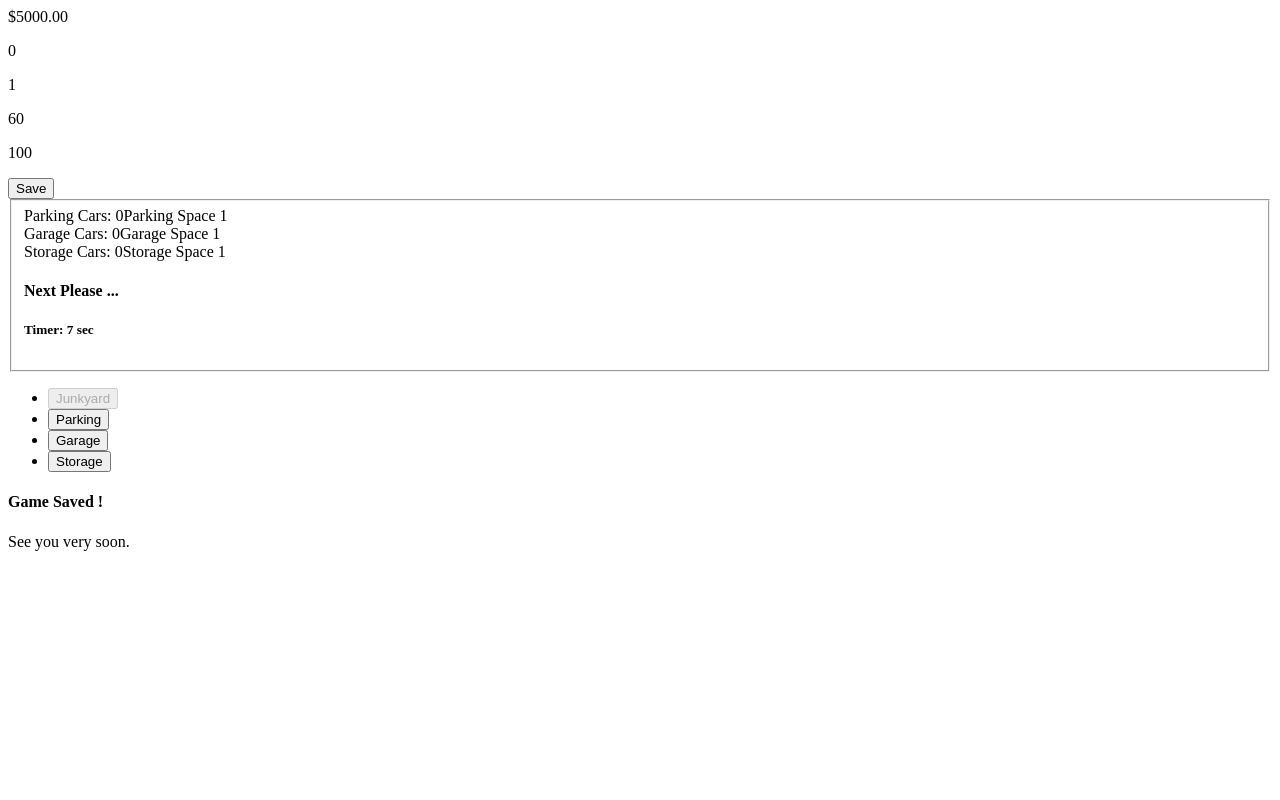
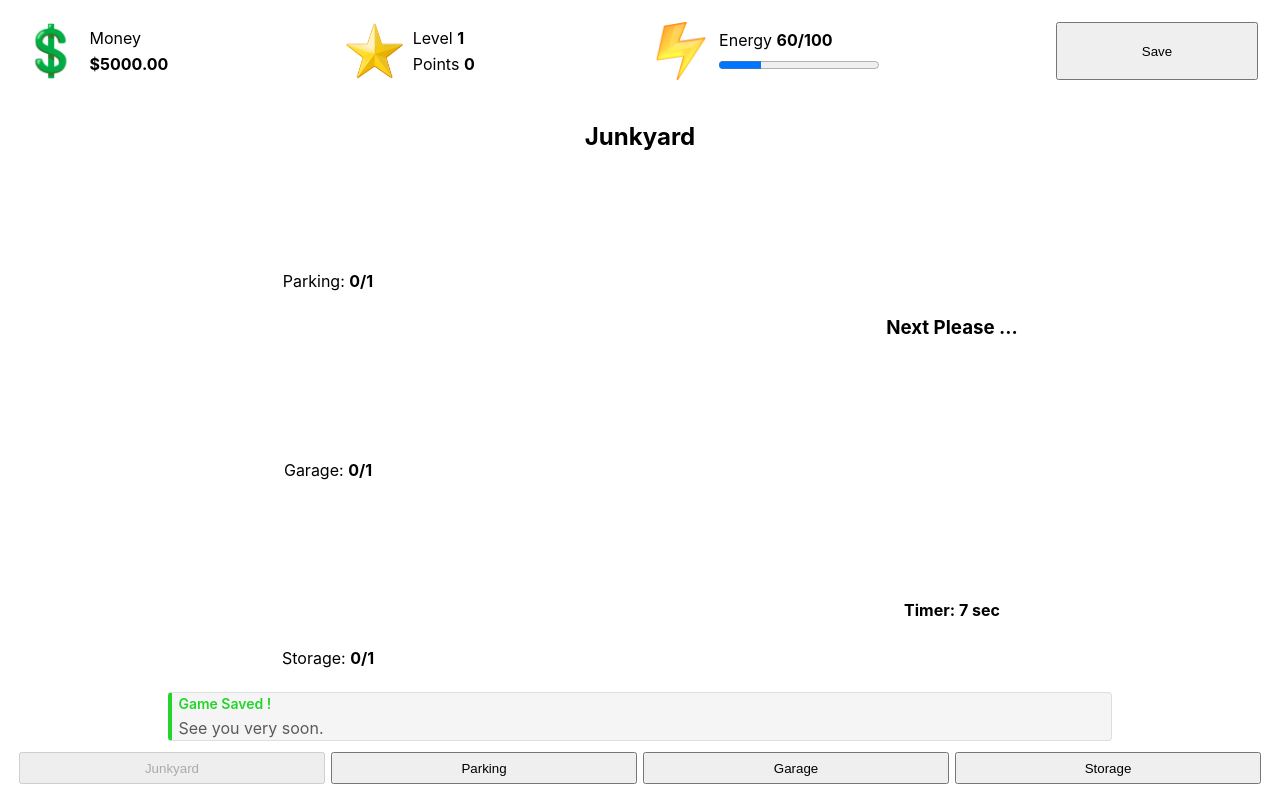
Before and after one commit to spunthread/junkyard-game, a React (Create React App) app: page / in a window 1280 px wide. Both pictures are taken after a click on the button "Save". Built offline with nearby package versions, Linux system fonts and the light colour scheme.

Commit message:
layout styling

```diff
--- a/public/index.html
+++ b/public/index.html
@@ -5,6 +5,7 @@
     <link rel="shortcut icon" href="%PUBLIC_URL%/favicon.ico" />
     <meta name="viewport" content="width=device-width, initial-scale=1, shrink-to-fit=no" />
     <meta name="theme-color" content="#000000" />
+    <link rel="stylesheet" href="%PUBLIC_URL%/style.css" />
     <link rel="manifest" href="%PUBLIC_URL%/manifest.json" />
     <title>Junkyard</title>
   </head>
--- /dev/null
+++ b/public/style.css
@@ -0,0 +1,165 @@
+* {
+  box-sizing: border-box;
+}
+
+html,
+body {
+  position: relative;
+  width: 100%;
+  height: 100%;
+}
+
+body {
+  margin: 0;
+  box-sizing: border-box;
+  font-family: -apple-system, BlinkMacSystemFont, "Segoe UI", Roboto, Oxygen-Sans, Ubuntu,
+    Cantarell, "Helvetica Neue", sans-serif;
+}
+
+main {
+  margin: 0;
+  padding: 1rem;
+  height: 100%;
+  display: flex;
+  flex-flow: column nowrap;
+}
+
+header {
+  padding-bottom: 1em;
+  flex: 1 1 auto;
+  display: flex;
+  flex-wrap: wrap;
+  justify-content: space-between;
+}
+
+.header-figure,
+header > div {
+  margin: 0.4rem 0.2rem;
+  padding: 0 0.2rem;
+  flex: 1 1 auto;
+  display: flex;
+}
+
+header > div > button {
+  flex: 1 1 100%;
+}
+
+.header-figure > img {
+  max-width: 3.6rem;
+}
+
+.header-figure > figcaption {
+  padding: 0 0.6rem;
+  flex: 1 1 100%;
+  display: flex;
+  flex-flow: column nowrap;
+  justify-content: space-evenly;
+}
+
+.header-figure > figcaption > * {
+  margin: 0;
+}
+
+section {
+  flex: 1 1 100%;
+  display: flex;
+  flex-flow: column nowrap;
+}
+
+section > aside {
+  padding-bottom: 1em;
+  flex: 1 1 auto;
+  display: flex;
+  justify-content: space-around;
+}
+
+section > article {
+  flex: 1 1 100%;
+  display: flex;
+}
+
+.junkyard-article > div {
+  flex: 1 1 100%;
+  display: flex;
+  flex-flow: column nowrap;
+  justify-content: space-around;
+  align-items: center;
+}
+
+.junkyard-figure {
+  margin: 0.4rem 0.2rem;
+  display: flex;
+}
+
+.junkyard-figure > img {
+  max-width: 3.6rem;
+}
+
+nav {
+  flex: 1 1 auto;
+  display: flex;
+}
+
+nav > div {
+  min-height: 2rem;
+  padding: 0 0.2rem;
+  flex: 1 1 100%;
+  display: flex;
+}
+
+nav > div > button {
+  flex: 1 1 100%;
+}
+
+.alert-container {
+  z-index: 9999;
+  position: fixed;
+  padding: 0.5rem;
+  width: 75%;
+  box-sizing: border-box;
+  bottom: 2.2rem;
+  left: 50%;
+  transform: translateX(-50%);
+}
+
+.alert {
+  position: relative;
+  margin-bottom: 1rem;
+  padding: 0.1rem 0.4rem;
+  cursor: pointer;
+  z-index: 0;
+  background-color: whitesmoke;
+  border-radius: 0.25rem;
+  border: 1px solid #61687629;
+  border-left: 0.25rem solid var(--alert-color);
+}
+
+.alert-title {
+  font-size: 0.875rem;
+  line-height: 1.25rem;
+  font-weight: 600;
+  margin-top: 0;
+  margin-bottom: 0.25rem;
+  color: var(--alert-color);
+}
+
+.alert-text {
+  margin-bottom: 0;
+  color: #585a5c;
+}
+
+.alert-info {
+  --alert-color: #3498db;
+}
+
+.alert-success {
+  --alert-color: #25d42a;
+}
+
+.alert-warning {
+  --alert-color: #e6ba0d;
+}
+
+.alert-error {
+  --alert-color: #e24332;
+}
--- a/src/Alerts.js
+++ b/src/Alerts.js
@@ -19,7 +19,7 @@ function Alert({ type, title, text, delAlert }) {
   return (
     <div className={`alert alert-${type}`} role="alert" onClick={delAlert}>
       <h4 className="alert-title">{title}</h4>
-      <div className="text-muted">{text}</div>
+      <div className="alert-text">{text}</div>
     </div>
   );
 }
--- a/src/App.js
+++ b/src/App.js
@@ -14,10 +14,10 @@ export default function App() {
   }, [alert, dispatch]);
 
   return (
-    <section className="game">
+    <>
       <Header />
       <Place />
       <Nav />
-    </section>
+    </>
   );
 }
--- a/src/comps/header.js
+++ b/src/comps/header.js
@@ -1,21 +1,45 @@
 import { useAlert, useSave, useSaveDispatch } from "../SaveContext";
 
 export default function Header() {
-  const { money, points, level, energy } = useSave();
+  const { money, points, level, energy, energytime } = useSave();
   const dispatch = useSaveDispatch();
   const alert = useAlert();
 
   return (
     <header>
-      <div>${money.toFixed(2)}</div>
-      <div>
-        <p>{points}</p>
-        <p>{level}</p>
-      </div>
-      <div>
-        <p>{energy}</p>
-        <p>{level * 1e2}</p>
-      </div>
+      <figure className="header-figure">
+        <img src="/res/Dollar0.png" alt="Dollar" />
+        <figcaption>
+          <p>Money</p>
+          <strong>${money.toFixed(2)}</strong>
+        </figcaption>
+      </figure>
+
+      <figure className="header-figure">
+        <img src="/res/Star.png" alt="Star" />
+        <figcaption>
+          <p>
+            Level <strong>{level}</strong>
+          </p>
+          <p>
+            Points <strong>{points}</strong>
+          </p>
+        </figcaption>
+      </figure>
+
+      <figure className="header-figure">
+        <img src="/res/Energy0.png" alt="Thunder" />
+        <figcaption>
+          <p>
+            Energy{" "}
+            <strong>
+              {energy}/{level * 1e2}
+            </strong>
+          </p>
+          <progress value={30 - energytime} max={30}></progress>
+        </figcaption>
+      </figure>
+
       <div>
         <button onClick={() => dispatch({ type: "SAVEGAME", alert })}>Save</button>
       </div>
--- a/src/comps/nav.js
+++ b/src/comps/nav.js
@@ -6,36 +6,34 @@ export default function Nav() {
 
   return (
     <nav>
-      <ul>
-        <li>
+      <div>
         <button
           disabled={place === 0}
           onClick={() => dispatch({ type: "CHANGEPLACE", place: 0 })}>
           Junkyard
         </button>
-        </li>
-        <li>
+      </div>
+      <div>
         <button
           disabled={place === 1}
           onClick={() => dispatch({ type: "CHANGEPLACE", place: 1 })}>
           Parking
         </button>
-        </li>
-        <li>
+      </div>
+      <div>
         <button
           disabled={place === 2}
           onClick={() => dispatch({ type: "CHANGEPLACE", place: 2 })}>
           Garage
         </button>
-        </li>
-        <li>
+      </div>
+      <div>
         <button
           disabled={place === 3}
           onClick={() => dispatch({ type: "CHANGEPLACE", place: 3 })}>
           Storage
         </button>
-        </li>
-      </ul>
+      </div>
     </nav>
   );
 }
--- a/src/pages/garage.js
+++ b/src/pages/garage.js
@@ -6,12 +6,13 @@ export default function Garage() {
   const alert = useAlert();
 
   return (
-    <fieldset>
+    <section>
       <aside>
         <div>
           <p>Cars: {garage.size}</p>
           <p>Space {garagemax}</p>
         </div>
+        <h2>Garage</h2>
         <div>
           <strong>${garagemax * 2e3}</strong>
           <button onClick={() => dispatch({ type: "EXPANDGARAGE", alert })}>Expand</button>
@@ -62,6 +63,6 @@ export default function Garage() {
           ))
         )}
       </article>
-    </fieldset>
+    </section>
   );
 }
--- a/src/pages/junkyard.js
+++ b/src/pages/junkyard.js
@@ -7,25 +7,34 @@ export default function Junkyard() {
   const alert = useAlert();
 
   return (
-    <fieldset>
+    <section>
       <aside>
+        <h2>Junkyard</h2>
+      </aside>
+      <article className="junkyard-article">
         <div>
-          Parking Cars: {parking.size}
-          Parking Space {parkingmax}
+          <p>
+            Parking:{" "}
+            <strong>
+              {parking.size}/{parkingmax}
+            </strong>
+          </p>
+          <p>
+            Garage:{" "}
+            <strong>
+              {garage.size}/{garagemax}
+            </strong>
+          </p>
+          <p>
+            Storage:{" "}
+            <strong>
+              {storage.size}/{storagemax}
+            </strong>
+          </p>
         </div>
         <div>
-          Garage Cars: {garage.size}
-          Garage Space {garagemax}
-        </div>
-        <div>
-          Storage Cars: {storage.size}
-          Storage Space {storagemax}
-        </div>
-      </aside>
-      <article>
-        <div>
           {Boolean(junkyard) ? (
-            <figure>
+            <figure className="junkyard-figure">
               <img src={junkyard.imgsrc} alt={junkyard.name} />
               <figcaption>{junkyard.name}</figcaption>
               <figcaption>
@@ -37,11 +46,11 @@ export default function Junkyard() {
               </figcaption>
             </figure>
           ) : (
-            <h4>Next Please ...</h4>
+            <h3>Next Please ...</h3>
           )}
-          <h5>Timer: {yardtime} sec</h5>
+          <h4>Timer: {yardtime} sec</h4>
         </div>
       </article>
-    </fieldset>
+    </section>
   );
 }
--- a/src/pages/market.js
+++ b/src/pages/market.js
@@ -20,12 +20,13 @@ export default function Market() {
   );
 
   return (
-    <fieldset>
+    <section>
       <aside>
         <figure>
           <img src={market.imgsrc} alt={market.name} />
           <figcaption>{market.name}</figcaption>
         </figure>
+        <h2>Market</h2>
         <div>
           <p>
             Buy: <strong>${market.price.toFixed(2)}</strong>
@@ -63,6 +64,6 @@ export default function Market() {
           </figure>
         ))}
       </article>
-    </fieldset>
+    </section>
   );
 }
--- a/src/pages/parking.js
+++ b/src/pages/parking.js
@@ -6,12 +6,13 @@ export default function Parking() {
   const alert = useAlert();
 
   return (
-    <fieldset>
+    <section>
       <aside>
         <div>
           <p>Cars: {parking.size}</p>
           <p>Space {parkingmax}</p>
         </div>
+        <h2>Parking</h2>
         <div>
           <strong>${parkingmax * 1e3}</strong>
           <button onClick={() => dispatch({ type: "EXPANDPARKING", alert })}>Expand</button>
@@ -34,6 +35,6 @@ export default function Parking() {
           ))
         )}
       </article>
-    </fieldset>
+    </section>
   );
 }
--- a/src/pages/storage.js
+++ b/src/pages/storage.js
@@ -6,12 +6,13 @@ export default function Storage() {
   const alert = useAlert();
 
   return (
-    <fieldset>
+    <section>
       <aside>
         <div>
           <p>Cars: {storage.size}</p>
           <p>Space {storagemax}</p>
         </div>
+        <h2>Storage</h2>
         <div>
           <strong>${storagemax * 15e2}</strong>
           <button onClick={() => dispatch({ type: "EXPANDSTORAGE", alert })}>Expand</button>
@@ -33,6 +34,6 @@ export default function Storage() {
           ))
         )}
       </article>
-    </fieldset>
+    </section>
   );
 }
```
Also changed, not shown: public/temp.css (deleted, +0 -53 lines). Lines whose indentation alone changed are shown as unchanged.
